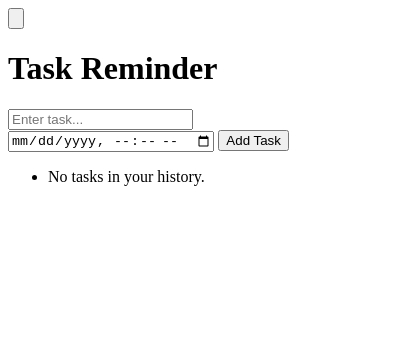
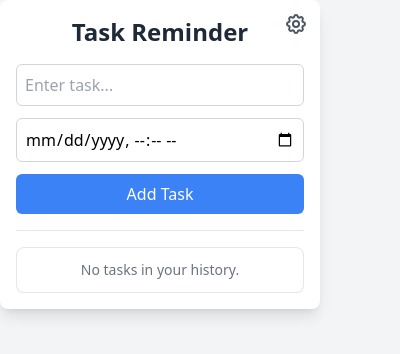
Before and after one commit to AustinKingOry/RemindMeExtension, a browser extension: page popup.html in a window 400 px wide. Drawn offline with Linux system fonts and the light colour scheme.

Commit message:
Get tailwind styles from dist directory

```diff
--- a/popup.html
+++ b/popup.html
@@ -4,7 +4,7 @@
     <meta charset="UTF-8">
     <meta name="viewport" content="width=device-width, initial-scale=1.0">
     <title>Task Reminder</title>
-    <link href="tailwind.css" rel="stylesheet">
+    <link href="dist/tailwind.min.css" rel="stylesheet">
 </head>
 <body class="bg-gray-100 w-80 max-h-[600px] overflow-hidden">
     <div class="container mx-auto p-4 bg-white shadow-lg rounded-lg relative">
```
Also changed, not shown: settings.html (+1 -1 lines), dist/tailwind.min.css (renamed from tailwind.min.css).
